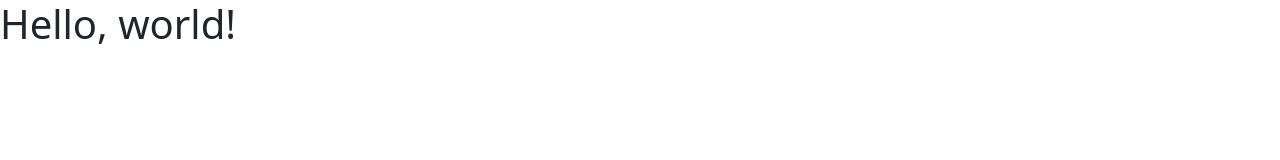
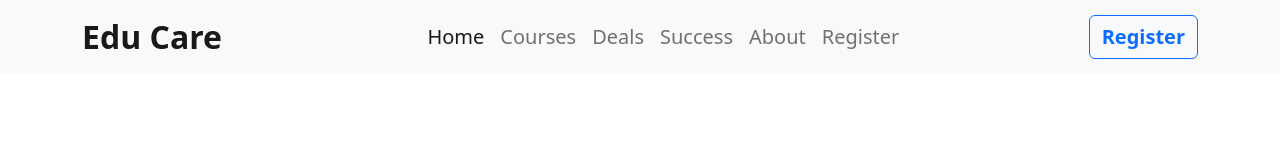
Before and after one commit to aknathweb/Assignment-3, a plain HTML site: page index.html in a window 1280 px wide. Drawn offline with nearby package versions, Linux system fonts and the light colour scheme.

Commit message:
done navbar work

```diff
--- a/index.html
+++ b/index.html
@@ -10,7 +10,59 @@
 </head>
 
 <body>
-    <h1>Hello, world!</h1>
+    <!-- header section start -->
+    <header>
+        <!-- navbar start  -->
+        <nav class="navbar navbar-expand-lg bg-light">
+            <div class="container">
+                <a class="navbar-brand fs-2 fw-bolder" href="#">Edu Care</a>
+                <div class="d-flex gap-3">
+                    <form class="d-none d-md-block d-lg-none" role="search">
+                        <button class="btn btn-outline-primary fs-5 fw-bold" type="submit">Register</button>
+                    </form>
+                    <button class="navbar-toggler" type="button" data-bs-toggle="collapse"
+                        data-bs-target="#navbarSupportedContent" aria-controls="navbarSupportedContent"
+                        aria-expanded="false" aria-label="Toggle navigation">
+                        <span class="navbar-toggler-icon"></span>
+                    </button>
+                </div>
+                <div class="collapse navbar-collapse" id="navbarSupportedContent">
+                    <ul class="navbar-nav mx-auto px-5 mb-2 mb-lg-0 fs-5">
+                        <li class="nav-item">
+                            <a class="nav-link active" aria-current="page" href="#">Home</a>
+                        </li>
+                        <li class="nav-item">
+                            <a class="nav-link" href="#">Courses</a>
+                        </li>
+                        <li class="nav-item">
+                            <a class="nav-link" href="#">Deals</a>
+                        </li>
+                        <li class="nav-item">
+                            <a class="nav-link" href="#">Success</a>
+                        </li>
+                        <li class="nav-item">
+                            <a class="nav-link" href="#">About</a>
+                        </li>
+                        <li class="nav-item">
+                            <a class="nav-link" href="#">Register</a>
+                        </li>
+                    </ul>
+                    <form class="d-flex" role="search">
+                        <button class="btn btn-outline-primary fs-5 fw-bold" type="submit">Register</button>
+                    </form>
+                </div>
+            </div>
+        </nav>
+        <!-- navbar end  -->
+
+    </header>
+    <!-- header section end -->
+    <main>
+        <section>
+
+        </section>
+    </main>
+
     <script src="https://cdn.jsdelivr.net/npm/bootstrap@5.2.0/dist/js/bootstrap.bundle.min.js"
         integrity="sha384-A3rJD856KowSb7dwlZdYEkO39Gagi7vIsF0jrRAoQmDKKtQBHUuLZ9AsSv4jD4Xa"
         crossorigin="anonymous"></script>
```
